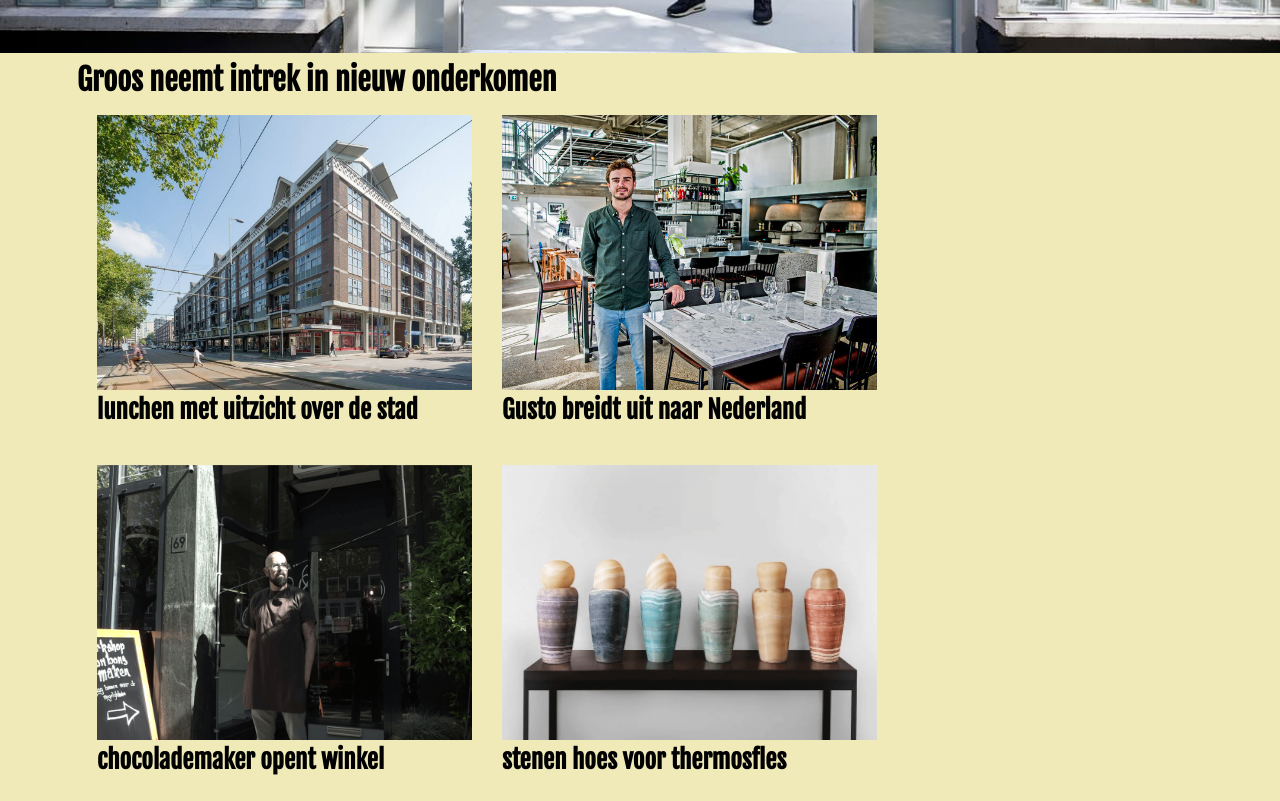
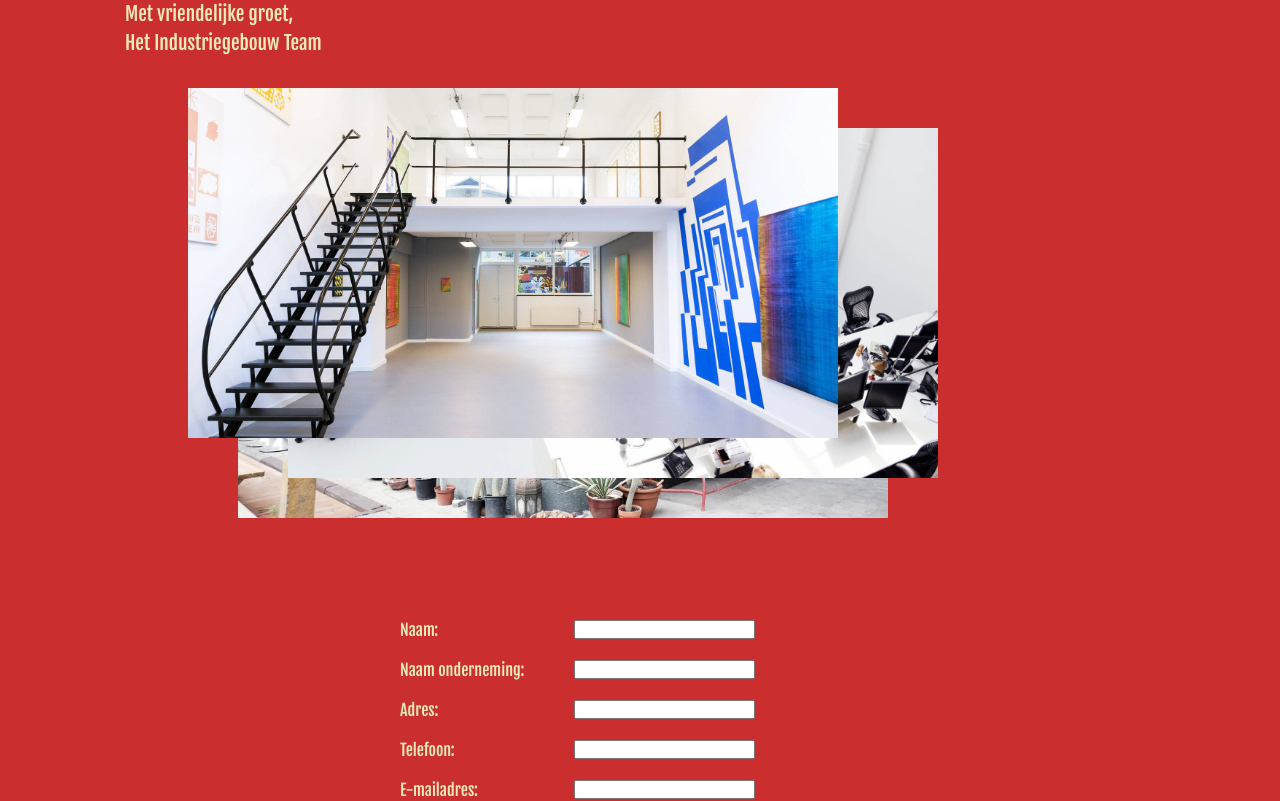
Before and after one commit to Antibes3038vd59/het-industriegebouw, a React (Create React App) app: page /#/formulier in a window 1280 px wide. Shown: the part 680-1481 px from the top of the page. Built offline with nearby package versions, Linux system fonts and the light colour scheme; the HTML template or start-up script is replaced by a standard one.

Commit message:
Initial commit

```diff
--- a/package.json
+++ b/package.json
@@ -2,7 +2,7 @@
   "name": "het-industriegebouw",
   "version": "0.1.0",
   "private": true,
-  "homepage": "https://omardevisser.github.io/het-industriegebouw",
+  "homepage": "https://Antibes3038vd59.github.io/het-industriegebouw",
   "dependencies": {
     "@testing-library/dom": "^10.4.1",
     "@testing-library/jest-dom": "^6.9.1",
@@ -41,6 +41,6 @@
   },
   "devDependencies": {
     "baseline-browser-mapping": "^2.9.19",
-    "gh-pages": "^6.1.0"
+    "gh-pages": "^6.3.0"
   }
 }
--- a/src/App.js
+++ b/src/App.js
@@ -1,5 +1,5 @@
 import React, { useEffect } from 'react';
-import { BrowserRouter as Router, Routes, Route, useLocation } from 'react-router-dom';
+import { HashRouter as Router, Routes, Route, useLocation } from 'react-router-dom';
 import HeaderNWS from './components/HeaderNWS';
 import HeaderREST from './components/HeaderREST';
 import { routes, routesWithoutHeader } from './routes';
--- a/src/css/hurenFormulier.css
+++ b/src/css/hurenFormulier.css
@@ -112,7 +112,7 @@ body.hurenFormulier-page {
 }
 
 .footerHurenForm {
-  padding: 375px 0px 0px 105px;
+  padding: 475px 0px 0px 105px;
 	margin: auto;
   width: 1200px;
 }
--- a/src/pages/HurenFormulier.jsx
+++ b/src/pages/HurenFormulier.jsx
@@ -1,4 +1,4 @@
-import React, { useState, useEffect } from 'react';
+import React, { useState, useEffect, useRef } from 'react';
 import '../css/hurenFormulier.css';
 import useCursorAnimation from '../hooks/useCursorAnimation';
 import useMenuAnimation from '../hooks/useMenuAnimation';
@@ -8,46 +8,46 @@ const HurenFormulier = () => {
   useMenuAnimation();
   const [totalCost, setTotalCost] = useState(null);
 
+  // State voor de z-index van afbeeldingen
+  const [zIndices, setZIndices] = useState({
+    foto1: 1,
+    foto2: 2,
+    foto3: 3,
+  });
+
+  // Ref voor de afbeeldingen
+  const foto1Ref = useRef(null);
+  const foto2Ref = useRef(null);
+  const foto3Ref = useRef(null);
+
+  // Functie om de z-index te updaten bij klik
+  const handleImageClick = (imageKey) => {
+    setZIndices((prev) => {
+      const newZIndices = { ...prev };
+      // Verhoog alle z-indices en zet de geklikte afbeelding bovenaan
+      Object.keys(newZIndices).forEach((key) => {
+        newZIndices[key] = newZIndices[key] + 1;
+      });
+      newZIndices[imageKey] = Math.max(...Object.values(newZIndices)) + 1;
+      return newZIndices;
+    });
+  };
+
+  // useEffect voor het instellen van de transform-styles
   useEffect(() => {
-    const storedTotalCost = localStorage.getItem('totalCost');
-    if (storedTotalCost) {
-      setTotalCost(storedTotalCost);
-    }
-
-    document.body.classList.add('hurenFormulier-page');
-
-    // JavaScript-logica voor afbeeldingen
-    const images = document.querySelectorAll('.fotoMain2HurenForm');
-    let zIndexCounter = 4;
-
-    images.forEach(image => {
-      const style = window.getComputedStyle(image);
-      const transform = style.transform;
-      let matrix;
-
-      try {
-        matrix = new DOMMatrix(transform);
-      } catch (e) {
-        const parts = transform.match(/^matrix\((.+)\)$/);
-        if (parts) {
-          const values = parts[1].split(', ');
-          matrix = {
-            e: parseFloat(values[4]),
-            f: parseFloat(values[5])
-          };
-        }
-      }
-
-      if (matrix) {
+    const images = [foto1Ref.current, foto2Ref.current, foto3Ref.current];
+    images.forEach((image) => {
+      if (image) {
+        const style = window.getComputedStyle(image);
+        const transform = style.transform;
+        const matrix = new DOMMatrix(transform);
         image.style.setProperty('--tx', `${matrix.e}px`);
         image.style.setProperty('--ty', `${matrix.f}px`);
         image.style.setProperty('--direction', matrix.e > 0 ? '15px' : '-15px');
       }
+    });
 
-      image.addEventListener('click', function() {
-        this.style.zIndex = zIndexCounter++;
-      });
-    });
+    document.body.classList.add('hurenFormulier-page');
   }, []);
 
   return (
@@ -89,9 +89,30 @@ const HurenFormulier = () => {
           </p>
 
           <div className="fotoContainerHurenForm">
-            <img src="../../images/producten/restaurant.jpg" alt="restaurant" className="fotoMain2HurenForm foto1" />
-            <img src="../../images/producten/kantoor.jpg" alt="kantoor" className="fotoMain2HurenForm foto2" />
-            <img src="../../images/producten/winkel.jpg" alt="winkel" className="fotoMain2HurenForm foto3" />
+            <img
+              ref={foto1Ref}
+              src={`${process.env.PUBLIC_URL}/images/producten/restaurant.jpg`}
+              alt="restaurant"
+              className="fotoMain2HurenForm foto1"
+              style={{ zIndex: zIndices.foto1 }}
+              onClick={() => handleImageClick('foto1')}
+            />
+            <img
+              ref={foto2Ref}
+              src={`${process.env.PUBLIC_URL}/images/producten/kantoor.jpg`}
+              alt="kantoor"
+              className="fotoMain2HurenForm foto2"
+              style={{ zIndex: zIndices.foto2 }}
+              onClick={() => handleImageClick('foto2')}
+            />
+            <img
+              ref={foto3Ref}
+              src={`${process.env.PUBLIC_URL}/images/producten/winkel.jpg`}
+              alt="winkel"
+              className="fotoMain2HurenForm foto3"
+              style={{ zIndex: zIndices.foto3 }}
+              onClick={() => handleImageClick('foto3')}
+            />
           </div>
 
           {/* Aanvraagformulier */}
```
